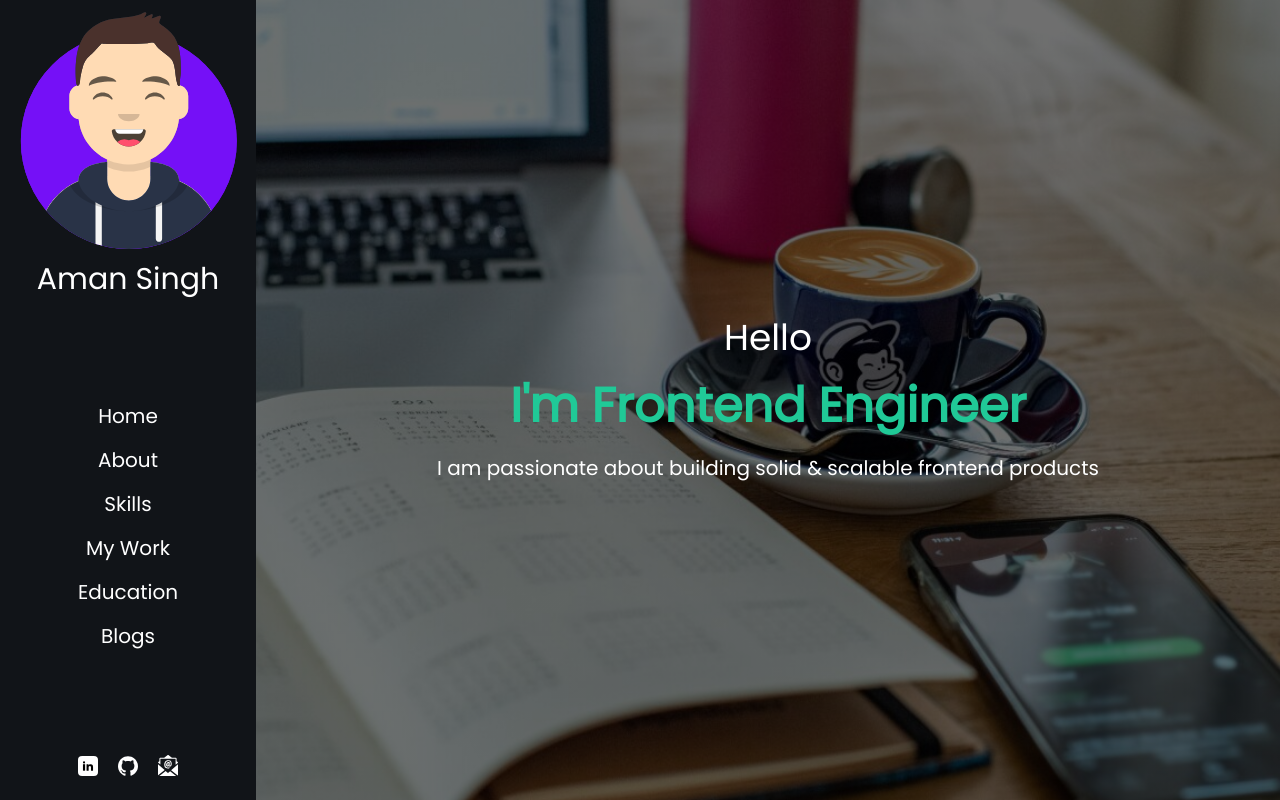
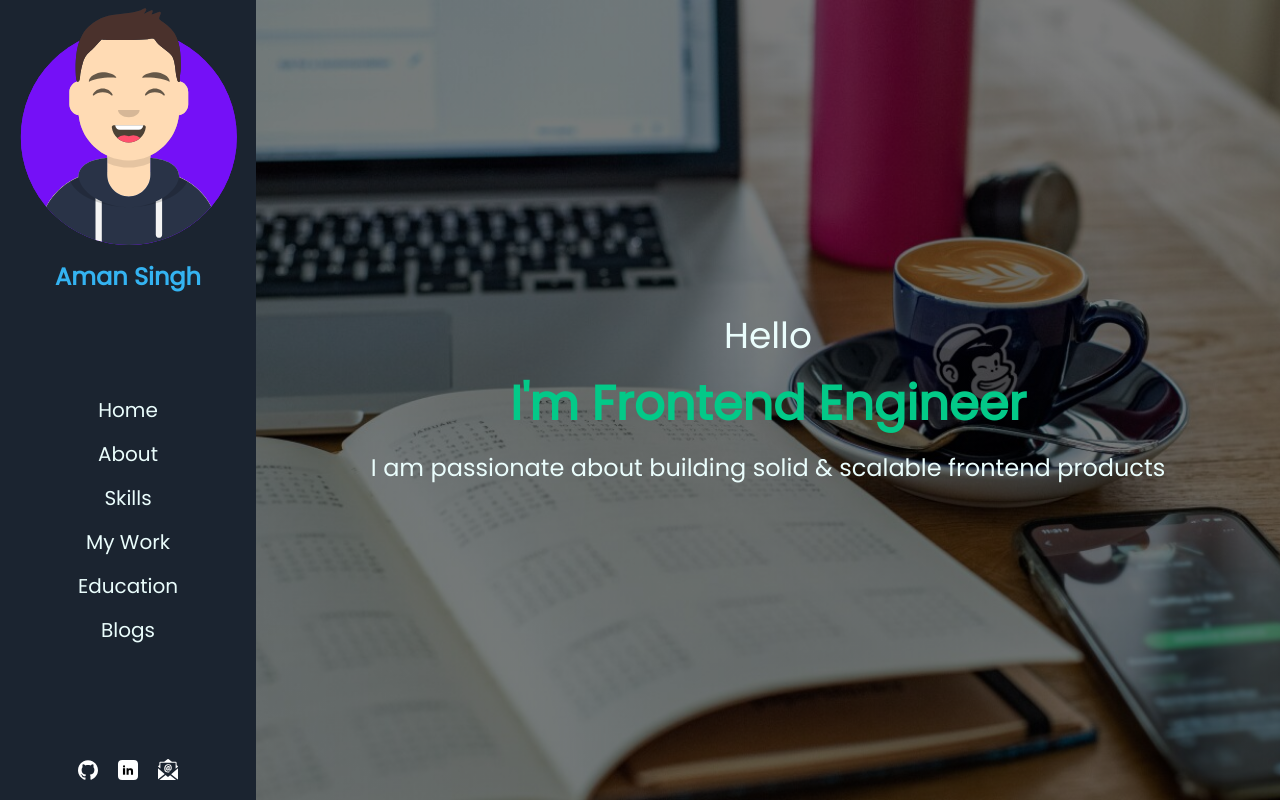
Before and after one commit to AmanSingh-me/personal-portfolio, a React (Create React App) app: page / in a window 1280 px wide. Built offline with nearby package versions, Linux system fonts and the light colour scheme.

Commit message:
mobile navigation menu completed

```diff
--- a/src/App.js
+++ b/src/App.js
@@ -1,6 +1,7 @@
 import { BrowserRouter, Routes, Route } from "react-router-dom";
 import Header from "./components/Header";
 import Main from "./components/Main";
+import Home from "./pages/Home";
 import About from "./pages/About";
 import Skills from "./pages/Skills";
 import Education from "./pages/Education";
@@ -13,7 +14,7 @@ function App() {
     <div className="App md:flex h-screen">
       <BrowserRouter>
         {/* <Routes>
-          <Route path="/" element=""> </Route>
+          <Route path="/" element="<Home/>"> </Route>
           <Route path="/about" element={<About/>} > </Route>
           <Route path="/skills" element={<Skills/>}> </Route>
           <Route path="/mywork" element={<MyWork/>}> </Route>
--- a/src/components/Header.js
+++ b/src/components/Header.js
@@ -2,29 +2,57 @@
 import ProfileImg from "../assets/images/avatar.svg";
 import NavBar from "./header/NavBar";
 import Hamburger_Svg from "../assets/images/hamburger.svg";
+import Close_Svg from "../assets/images/close.svg";
+
 import SocialLinks from "./header/SocialLinks";
+import { useState } from "react";
 
 
 
 export default function Header() {
+
+  const [isNavOpen, setIsNavOpen] = useState(false);
+  const [navPosition, setNavPosition] = useState("left-full");
+  const [socialLinks_Position, setSocialLinks_Position] = useState("right-full");
+
+  const handleToggle = (event) => {
+
+    if(isNavOpen){
+      event.target.src = Hamburger_Svg;
+      setNavPosition("left-full");
+      setSocialLinks_Position("right-full");
+      setIsNavOpen(false);
+    }
+    else{
+      event.target.src = Close_Svg;
+      setNavPosition("left-0");
+      setSocialLinks_Position("right-0");
+      setIsNavOpen(true);
+    }
+  }
+
   return (
-    <header className="md:w-1/4 lg:w-1/5 h-[10%] md:h-screen text-center py-2">
-      <div className="md:h-full flex md:flex-col justify-between items-center py-1 px-4" >
-        {/* profile section */}
-        <div className="">
-          <img src={ProfileImg} alt="profile" className="hidden md:block" />
-          <h1 className="hidden md:block text-2xl lg:text-3xl my-3">Aman Singh</h1>
-          <h1 className="md:hidden text-5xl" >A.S</h1>
+    <header className="bg-light-black relative md:w-1/4 lg:w-1/5 h-[10vh] md:h-screen text-center py-2">
+      <div className="px-3 h-full flex md:flex-col justify-between items-center">
+
+        <div>
+          <h1 className=" font-bold text-4xl sm:text-5xl md:hidden text-light-blue">A.S</h1>
+          <img src={ProfileImg} alt="Profile" className="hidden md:block" />
+          <p className="hidden md:block mt-4 text-2xl text-light-blue font-bold" >Aman Singh</p>
         </div>
-        {/* Navigation Menu */}
-        <div>
-          <img className="w-8 md:hidden menu-closed" src={Hamburger_Svg} alt="Hamburger" />
+
+        <img src={Hamburger_Svg} alt="Menu icon" className="w-8 md:hidden cursor-pointer"
+        onClick={handleToggle} />
+
+        <div className={`bg-[#1B243095] md:bg-light-black px-4 transition-all duration-300 w-full
+        absolute md:static top-full ${navPosition}`} >
           <NavBar/>
         </div>
-        {/* Social Links */}
-        <div className="hidden md:block" >
-            <SocialLinks/>
+
+        <div className={`bg-[#1B243060] md:bg-light-black px-2 transition-all duration-300 absolute md:static top-44 rotate-9 ${socialLinks_Position}`} >
+          <SocialLinks/>
         </div>
+
       </div>
     </header>
   );
--- a/src/components/Main.js
+++ b/src/components/Main.js
@@ -1,18 +1,10 @@
 
-import bgHero from "../assets/images/bg-unsplash.jpg"
+ import Home from "../pages/Home"
 
 export default function Main() {
   return (
-    <main className="bg-green md:w-3/4 lg:w-4/5 h-[90%] md:h-screen overflow-scroll" >
-        <section style={{backgroundImage: `linear-gradient(#00000090, #00000090), url(${bgHero})`}} className="h-full bg-center bg-no-repeat bg-cover bg-fixed flex items-center justify-center text-center px-2" id="home" >
-            <div className="" >
-                <h3 className="text-2xl xs:text-3xl sm:text-4xl"> Hello <span className="md:hidden">I'm</span> </h3>
-                <h2 className="font-bold text-4xl xs:text-6xl my-5 xs:my-6 md:hidden" >Aman Singh</h2>
-                <h2 className="font-[500] sm:font-bold text-3xl xs:text-4xl md:text-5xl text-teal my-6" >I'm Frontend Engineer</h2>
-                <h2 className="px-2 text-lg sm:text-xl" >I am passionate about building solid & scalable frontend products</h2>
-            </div>
-
-        </section>
+    <main className="md:w-3/4 lg:w-4/5 h-[90vh] md:h-screen" >
+       <Home/>
     </main>
   )
 }
--- a/src/components/header/NavBar.js
+++ b/src/components/header/NavBar.js
@@ -2,18 +2,22 @@ import { Link } from "react-router-dom";
 
 export default function NavBar() {
   return (
-    <nav className="hidden md:block" >
-        <ul className="flex md:block text-center" >
-            <li className="my-4 hover:text-green" > <Link to="/" className="text-xl" >Home</Link> </li>
-            <li className="my-4 hover:text-green" > <Link to="/about" className="text-xl" >About</Link>
-            </li>
-            <li className="my-4 hover:text-green" > <Link to="/skills" className="text-xl" >Skills</Link>
-            </li>
-            <li className="my-4 hover:text-green" > <Link to="/mywork" className="text-xl" >My Work</Link> </li>
-            <li className="my-4 hover:text-green" > <Link to="/education" className="text-xl" >Education
-            </Link> </li>
-            <li className="my-4 hover:text-green" > <Link to="/blogs" className="text-xl" >Blogs</Link>
-            </li>
+    <nav>
+        <ul className="text-left md:text-center" >
+        {
+          [
+            { name: "Home", li_Style: "my-4", path: "/", link_Style: "text-xl hover:text-green" },
+            { name: "About", li_Style: "my-4", path: "/about", link_Style: "text-xl hover:text-green" },
+            { name: "Skills", li_Style: "my-4", path: "/skills", link_Style: "text-xl hover:text-green" },
+            { name: "My Work", li_Style: "my-4", path: "/mywork", link_Style: "text-xl hover:text-green" },
+            { name: "Education", li_Style: "my-4", path: "/education", link_Style: "text-xl hover:text-green" },
+            { name: "Blogs", li_Style: "my-4", path: "/blogs", link_Style: "text-xl hover:text-green" }
+          ].map(
+            (details, index) => <li className={details.li_Style} key={index} >
+                                <Link to={details.path} className={details.link_Style}>{details.name}</Link>
+                                </li>
+               )
+        }
         </ul>
     </nav>
   )
--- a/src/components/header/SocialLinks.js
+++ b/src/components/header/SocialLinks.js
@@ -7,13 +7,14 @@ import email_svg from "../../assets/images/email.svg";
 function SocialLinks(){
     return(
         <div className="flex sm:items-center my-3 px-2" >
-            <a href="https://github.com/Amansingh-me" target="_blank" rel="noreferrer" title="linkedIn" className="w-5 mr-5 sm:mx-2.5" >
-                <img src={linkedIn_svg} alt="linkedIn"/>
-            </a>
+
             <a href="https://github.com/Amansingh-me" target="_blank" rel="noreferrer" title="Github" className="w-5 mr-5 sm:mx-2.5" >
                 <img src={github_svg} alt="github"/>
             </a>
-            <a href="https://github.com/Amansingh-me" target="_blank" rel="noreferrer" title="email" className="w-5 mr-5 sm:mx-2.5" >
+            <a href="https://www.linkedin.com/in/aman-singh-2938b3209/" target="_blank" rel="noreferrer" title="linkedIn" className="w-5 mr-5 sm:mx-2.5" >
+                <img src={linkedIn_svg} alt="linkedIn"/>
+            </a>
+            <a href="mailto:amansingh24351@gmail.com" target="_blank" rel="noreferrer" title="Email" className="w-5 mr-5 sm:mx-2.5" >
                 <img src={email_svg} alt="email"/>
             </a>
         </div>
--- a/src/index.css
+++ b/src/index.css
@@ -9,11 +9,11 @@
 
 html{
   scrollbar-width: none;
+  overflow: hidden;
 }
 
 body {
-  background-color: #111418;
-  color: #fff;
+  color: #EAFDFC;
   font-family:  Poppins, sans-serif;
   width: 100vw;
   height: 100vh;
--- /dev/null
+++ b/src/pages/Home.js
@@ -0,0 +1,16 @@
+import bgHero from "../assets/images/bg-unsplash.jpg"
+
+export default function Home() {
+  return (
+    <section style={{backgroundImage:`linear-gradient(#00000085, #00000085), url(${bgHero})`}} className=" h-full bg-center bg-no-repeat bg-cover flex items-center justify-center text-center px-2" id="home" >
+
+            <div className="" >
+                <h3 className="text-2xl md:text-4xl"> Hello <span className="md:hidden">I'm</span> </h3>
+                <h2 className="font-semi-bold text-4xl md:text-6xl my-5 md:hidden">Aman Singh</h2>
+                <h2 className="font-bold text-3xl md:text-5xl text-teal my-6">I'm Frontend Engineer</h2>
+                <h2 className="text-lg md:text-2xl" >I am passionate about building solid & scalable frontend products</h2>
+            </div>
+
+        </section>
+  )
+}
--- a/tailwind.config.js
+++ b/tailwind.config.js
@@ -5,13 +5,10 @@ module.exports = {
   content: ["./src/**/*.{js,jsx,ts,tsx}"],
   theme: {
     colors: {
-      "white-300": "#c1cfdc",
       green: "#28a745",
-      teal: "#20c997",
-      "light-black": "#111418",
-      "black-900": "#000000e6",
-      blue: "#0596ec",
-      "sky-blue": "#000fff"
+      teal: "#03C988",
+      "light-black": "#1B2430",
+      "light-blue": "#34B3F1"
     }
   },
   plugins: [],
```
Also changed, not shown: src/assets/images/close.svg.
